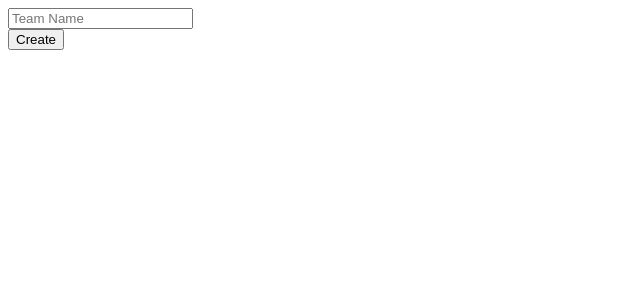
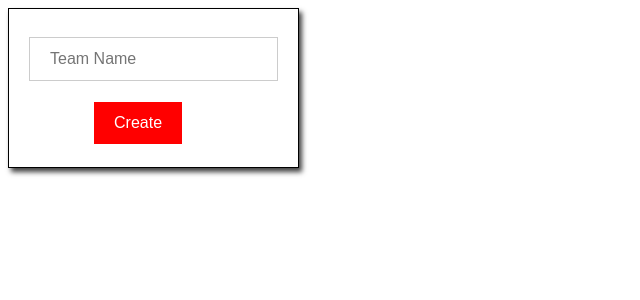
Before and after one commit to IgnasSarlauskas/php-project-repository, a PHP site: page / in a window 1280 px wide. Shown: the top 300 px of the page, without its empty margins (0-640 px from the left). Run offline with PHP 8.4, Linux system fonts and the light colour scheme.

Commit message:
#2 10/14

```diff
--- a/index.php
+++ b/index.php
@@ -1,12 +1,10 @@
 <?php
-
 require 'functions/form/core.php';
 require 'functions/file.php';
 
 $form = [
     'attr' => [
         'action' => 'index.php',
-        'class' => 'bg-black'
     ],
     'fields' => [
         'nickname' => [
@@ -14,10 +12,9 @@ $form = [
             'extra' => [
                 'attr' => [
                     'placeholder' => 'Team Name',
+                    'class' => 'nickname',
                 ]
             ],
-            'label' => '',
-            'filter' => '',
             'validate' => [
                 'validate_not_empty',
             ]
@@ -26,17 +23,48 @@ $form = [
     'buttons' => [
         'create' => [
             'type' => 'submit',
-            'value' => 'Create'
+            'value' => 'Create',
+            'class' => 'submit-button',
         ],
     ],
-    'message' => '',
     'callbacks' => [
         'success' => 'form_success',
         'fail' => 'form_fail'
     ]
 ];
+
+$teams = [
+    [
+      'team_name'  => 'lochai',
+        'players' => [
+            [
+                'nickname' => 'killer',
+                'score' => 10
+            ],
+            [
+                'nickname' => 'thriller',
+                'score' => 10
+            ]
+        ]
+    ],
+
+    [
+      'team_name'  => 'nelochai',
+        'players' => [
+            [
+                'nickname' => 'winner',
+                'score' => 10
+            ],
+            [
+                'nickname' => 'newinner',
+                'score' => 10
+            ]
+        ]
+    ],
+];
 //var_dump($_POST);
 $filtered_input = get_filtered_input($form);
+
 //var_dump($filtered_input);
 function form_success($filtered_input, $form) {
     var_dump('You are in!');
@@ -44,30 +72,33 @@ function form_success($filtered_input, $form) {
     setcookie('user', 'cookiedata', time() + 3600, '/');
     $_COOKIE['submitted'] = true; // tam,kad nebutu tuscias masyvas ir nereiktu papildomai viena karta refreshint)
 }
+
 function form_fail($filtered_input, $form) {
     var_dump('Retard Alert!');
     $json_string = json_encode($filtered_input);
-    setcookie('fields' ,$json_string, time() + 3600, '/'); /// set cookie priima tik string values !!!
+    setcookie('fields', $json_string, time() + 3600, '/'); /// set cookie priima tik string values !!!
 }
+
 if (!empty($filtered_input)) {
     validate_form($filtered_input, $form);
 }
+
 function update_users($filtered_input) {
     $array_users = file_to_array('./data/data_test.json');
     $array_users[] = $filtered_input;
     array_to_file($array_users, './data/data_test.json');
 }
+
 $decoded_user_array = file_to_array('./data/data_test.json');
 
 if (isset($_COOKIE['fields'])) {
     $decoded_array = json_decode($_COOKIE['fields'], true);
-    foreach($form['fields'] as $field_id => &$field) {
+    foreach ($form['fields'] as $field_id => &$field) {
         var_dump($field_id);
         $field['value'] = $decoded_array[$field_id];
     }
     unset($field);
 }
-
 ?>
 <html>
     <head>
@@ -75,6 +106,46 @@ if (isset($_COOKIE['fields'])) {
         <title>Form Templates</title>
         <link rel="stylesheet" href="includes/styles.css">
     </head>
+    <style>
+        form {
+            border: 1px solid black;
+            display: inline-block;
+            padding: 15px;
+            -webkit-box-shadow: 3px 4px 5px 0px rgba(0,0,0,0.75);
+            -moz-box-shadow: 3px 4px 5px 0px rgba(0,0,0,0.75);
+            box-shadow: 3px 4px 5px 0px rgba(0,0,0,0.75);
+        }
+
+        .field-container {
+            margin: 5px;
+        }
+
+        .nickname {
+            font-size: 16px;
+            padding: 12px 20px;
+            margin: 8px 0;
+            display: inline-block;
+            border: 1px solid #ccc;
+            box-sizing: border-box;
+        }
+
+        .button-container {
+            margin-left: 70px;
+        }
+
+        .submit-button {
+            margin: 0 auto;
+            background-color: #FF0000;
+            border: none;
+            color: white;
+            text-align: center;
+            text-decoration: none;
+            font-size: 16px;
+            padding: 12px 20px;
+            margin: 8px 0;
+        }
+
+    </style>
     <body>
         <?php require 'templates/form.tpl.php'; ?>
     </body>
```
Also changed, not shown: data/data_test.json (+1 -1 lines).
